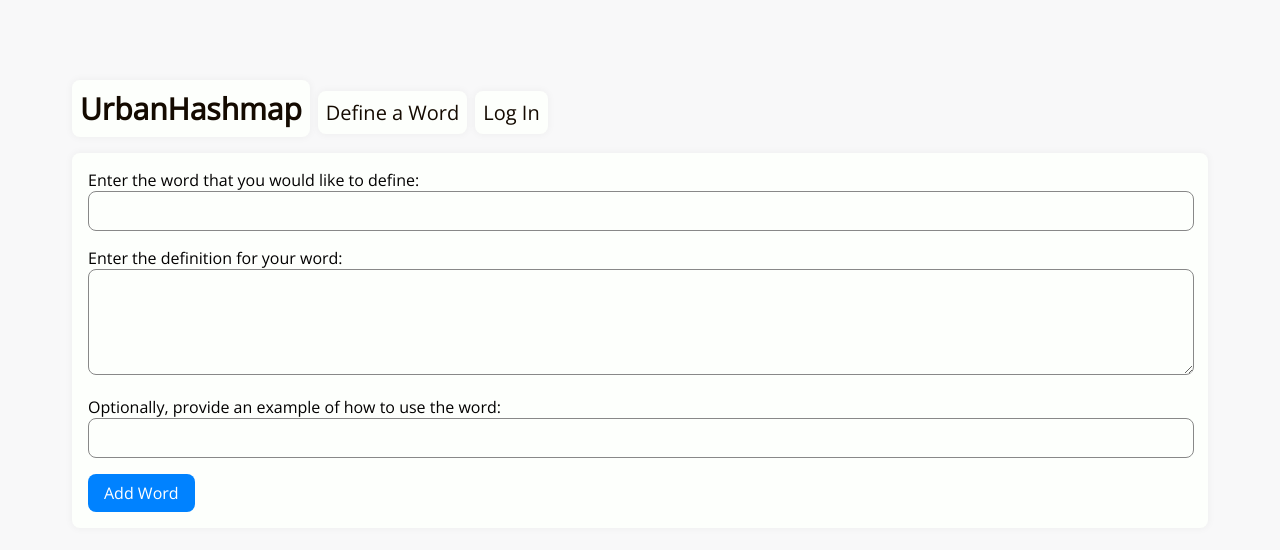
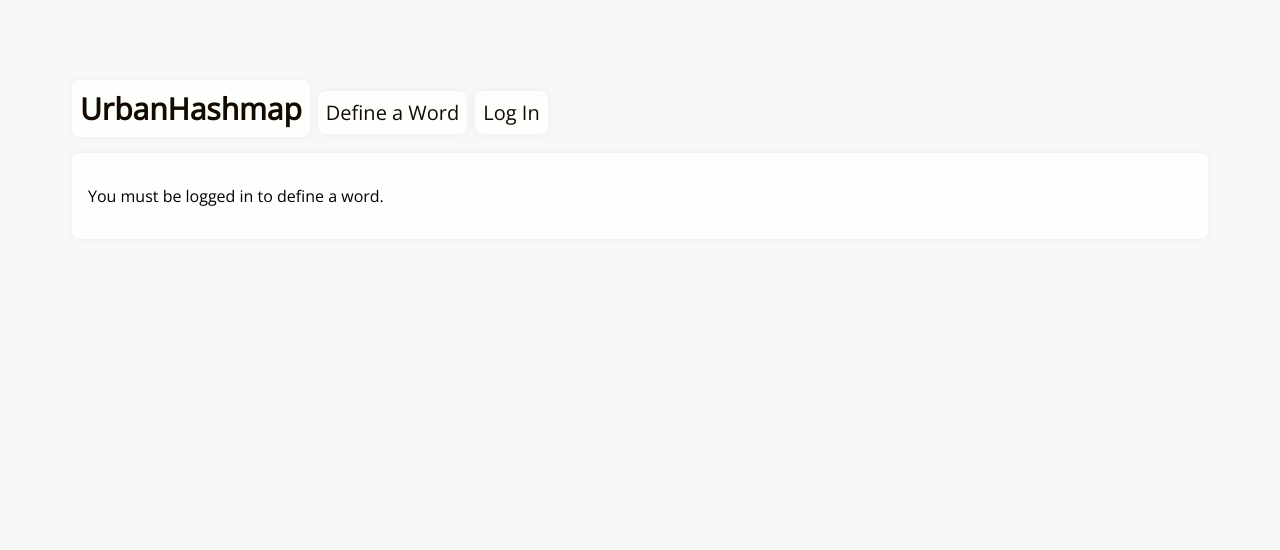
Before and after one commit to brianhang/urbanhashmap, a React (Create React App) app in the folder app/: page /define in a window 1280 px wide. Shown: the top 550 px of the page. Built offline with nearby package versions, Linux system fonts and the light colour scheme; no server answers.

Commit message:
Add log in notice to define word page

```diff
--- a/app/src/pages/DefineWordPage.tsx
+++ b/app/src/pages/DefineWordPage.tsx
@@ -3,6 +3,7 @@ import WordForm, { WordFormSubmission } from '../components/word/WordForm';
 import { AppWord } from '../appTypes';
 import Container from '../components/common/Container'
 import { WORD_HASH_PREFIX } from './HomePage';
+import { useAppUser } from '../contexts/appUserContext';
 import { useCallback } from 'react';
 import { useHistory } from 'react-router-dom';
 
@@ -41,6 +42,7 @@ function DefineWordForm({ onSubmitted }: FormProps) {
 }
 
 export default function DefineWordPage(props: Props) {
+  const user = useAppUser();
   const history = useHistory();
   const onWordSubmitted = useCallback((word: AppWord) => {
     history.push({
@@ -48,7 +50,15 @@ export default function DefineWordPage(props: Props) {
       search: `?q=${word.word}`,
       hash: `${WORD_HASH_PREFIX}${word.id}`,
     });
-  }, [history])
+  }, [history]);
+
+  if (user == null) {
+    return (
+      <Container>
+        <p>You must be logged in to define a word.</p>
+      </Container>
+    );
+  }
 
   return (
     <Container>
```
